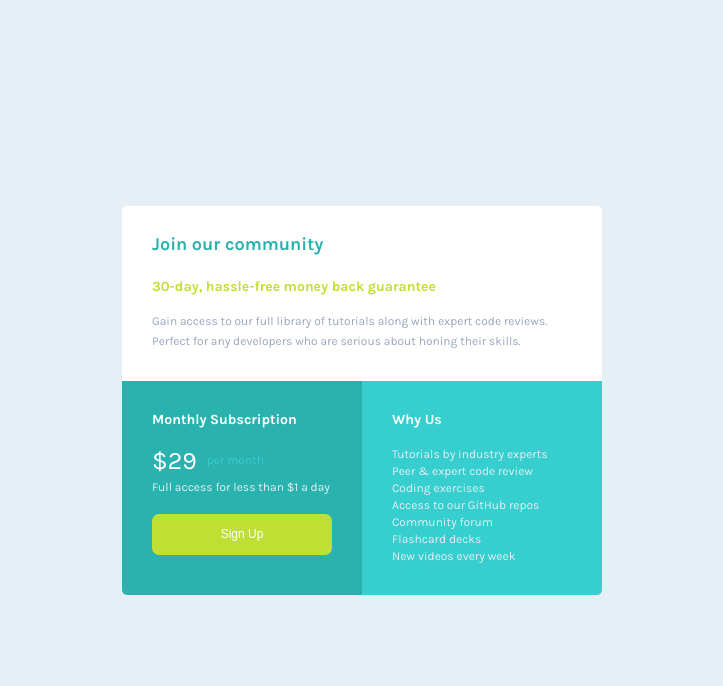
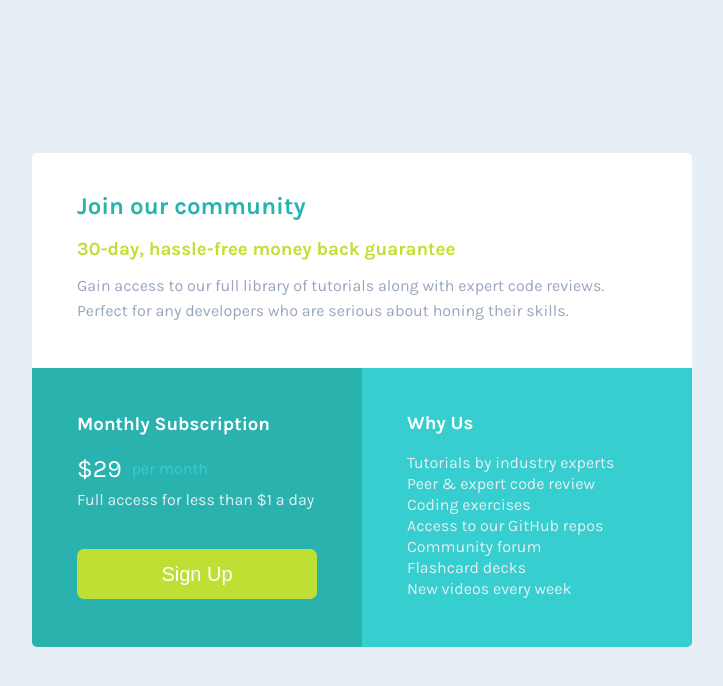
Before and after one commit to Cristiano-Monteiro/Frontend-Mentor-Single-price-grid-component-solution, a plain HTML site: page index.html in a window 1280 px wide. Shown: the whole page, without its empty margins (278-1001 px from the left). Drawn offline with Linux system fonts and the light colour scheme.

Commit message:
Finishing the challenge - 1

```diff
--- a/index.html
+++ b/index.html
@@ -6,7 +6,7 @@
     <meta name="viewport" content="width=device-width, initial-scale=1.0">
     <title>Frontend Mentor - Single price grid component solution</title>
     <link rel="shortcut icon" href="/src/images/favicon-32x32.png" type="image/x-icon">
-    <link rel="stylesheet" href="/src/css/style.css">
+    <link rel="stylesheet" href="./src/css/style.css">
     <link rel="preconnect" href="https://fonts.googleapis.com">
     <link rel="preconnect" href="https://fonts.gstatic.com" crossorigin>
     <link href="https://fonts.googleapis.com/css2?family=Karla:wght@400;700&display=swap" rel="stylesheet">
--- a/src/css/style.css
+++ b/src/css/style.css
@@ -1,6 +1,7 @@
 html{
     height: 100vh;
     font-family: 'Karla', sans-serif;
+    box-sizing: border-box;
 }
 
 *{
@@ -39,8 +40,6 @@ main{
     margin: auto;
 }
 
-/* === All Sections === */
-
 main .presentationMessage, main .subscription, main .aboutPageContent{
     padding: 30px;
 }
@@ -59,8 +58,6 @@ main .subscription,
 .subscription p, .aboutPageContent p{
     color: var(--Light-Gray);
 }
-
-/* === .presentationMessage === */
 
 main .presentationMessage{
     background-color: white;
@@ -84,8 +81,6 @@ main .presentationMessage{
     color: var(--Grayish-Blue);
     line-height: 2rem;
 }
-
-/* === .subscription === */
 
 main .subscription{
     background-color: var(--cyan);
@@ -115,8 +110,6 @@ main .subscription{
     color: var(--cyanV2);
 }
 
-/* === .aboutPageContent === */
-
 main .aboutPageContent{
     background-color: var(--cyanV2);
     grid-area: box-3;
@@ -125,41 +118,59 @@ main .aboutPageContent{
     margin-bottom: 70px;
 }
 
-@media screen and (min-width: 570px) {
+@media screen and (min-width: 636px) {
     body{
         display: flex;
+        font-size: 1.6rem;
     }
 
     main{
+        width: 55rem;
         grid-template-areas:
-            'box-1 box-1'
-            'box-2 box-3';
+        'box-1 box-1'
+        'box-2 box-3';
         grid-auto-columns: 1fr 1fr;
+        grid-template-rows: 1fr 1.3fr;
     }
 
-    /* === All Sections === */
     main .subscription, main .aboutPageContent{
         margin-bottom: 0px;
     }
 
-    /* === .presentationMessage === */
+    main .presentationMessage, main .subscription, main .aboutPageContent{
+        padding: 45px;
+    }
+
     main .presentationMessage{
         margin-top: 0%;
     }
 
-    /* === .subscription === */
+    .presentationMessage p{
+        line-height: 2.5rem;
+    }
+
     main .subscription{
         border-radius: 0px 0px 0px 5px;
     }
 
-    /* === .aboutPageContent === */
+    .subscription button{
+        font-size: 2rem;
+        height: 9rem;
+    }
+
     main .aboutPageContent{
+        line-height: 2.1rem;
         border-radius: 0px 0px 5px 0px;
     }
 }
 
-@media screen and (min-width: 636px) {
+@media screen and (min-width: 768px) {
     main{
-        width: 48rem;
+        width: 66rem;
+    }
+
+    .subscription button{
+        margin-top: 4rem;
+        height: auto;
     }
 }
```
